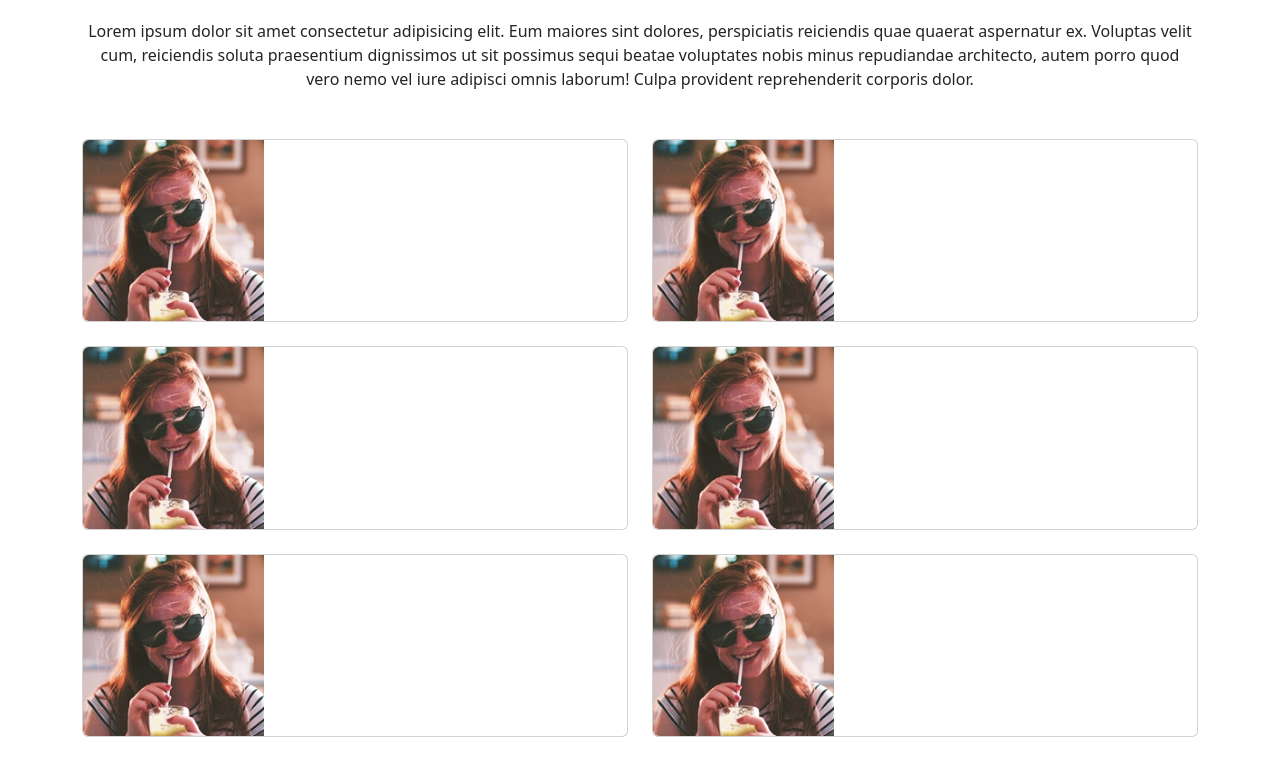
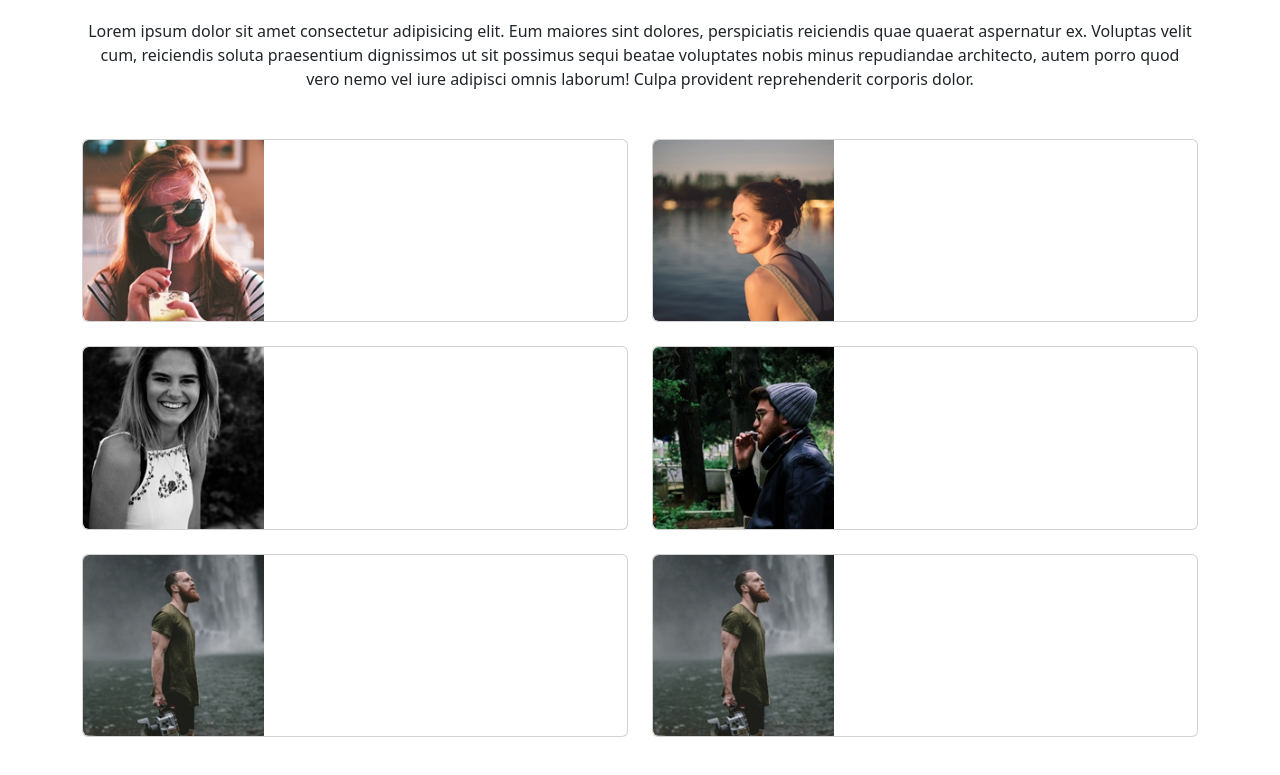
Before and after one commit to xhonatankonomi/js-our-team, a plain HTML site: page index.html in a window 1280 px wide. Shown: the part 101-876 px from the top of the page. Drawn offline with nearby package versions, Linux system fonts and the light colour scheme.

Commit message:
feat: Update team member images
Replaced female images with a mix of male and female images to improve visual diversity on the team member cards.

```diff
--- a/index.html
+++ b/index.html
@@ -38,7 +38,7 @@
                 <div class="card">
                     <div class="row g-0">
                         <div class="col-md-4">
-                            <img src="./assets/img/female1.png" class="img-fluid rounded-start" alt="Team Member 1">
+                            <img src="./assets/img/female2.png" class="img-fluid rounded-start" alt="Team Member 2">
                         </div>
                         <div class="col-md-8">
                             <div class="card-body">
@@ -54,7 +54,7 @@
                 <div class="card">
                     <div class="row g-0">
                         <div class="col-md-4">
-                            <img src="./assets/img/female1.png" class="img-fluid rounded-start" alt="Team Member 1">
+                            <img src="./assets/img/female3.png" class="img-fluid rounded-start" alt="Team Member 3">
                         </div>
                         <div class="col-md-8">
                             <div class="card-body">
@@ -70,7 +70,7 @@
                 <div class="card">
                     <div class="row g-0">
                         <div class="col-md-4">
-                            <img src="./assets/img/female1.png" class="img-fluid rounded-start" alt="Team Member 1">
+                            <img src="./assets/img/male1.png" class="img-fluid rounded-start" alt="Team Member 4">
                         </div>
                         <div class="col-md-8">
                             <div class="card-body">
@@ -86,7 +86,7 @@
                 <div class="card">
                     <div class="row g-0">
                         <div class="col-md-4">
-                            <img src="./assets/img/female1.png" class="img-fluid rounded-start" alt="Team Member 1">
+                            <img src="./assets/img/male2.png" class="img-fluid rounded-start" alt="Team Member 5">
                         </div>
                         <div class="col-md-8">
                             <div class="card-body">
@@ -102,7 +102,7 @@
                 <div class="card">
                     <div class="row g-0">
                         <div class="col-md-4">
-                            <img src="./assets/img/female1.png" class="img-fluid rounded-start" alt="Team Member 1">
+                            <img src="./assets/img/male2.png" class="img-fluid rounded-start" alt="Team Member 6">
                         </div>
                         <div class="col-md-8">
                             <div class="card-body">
```
